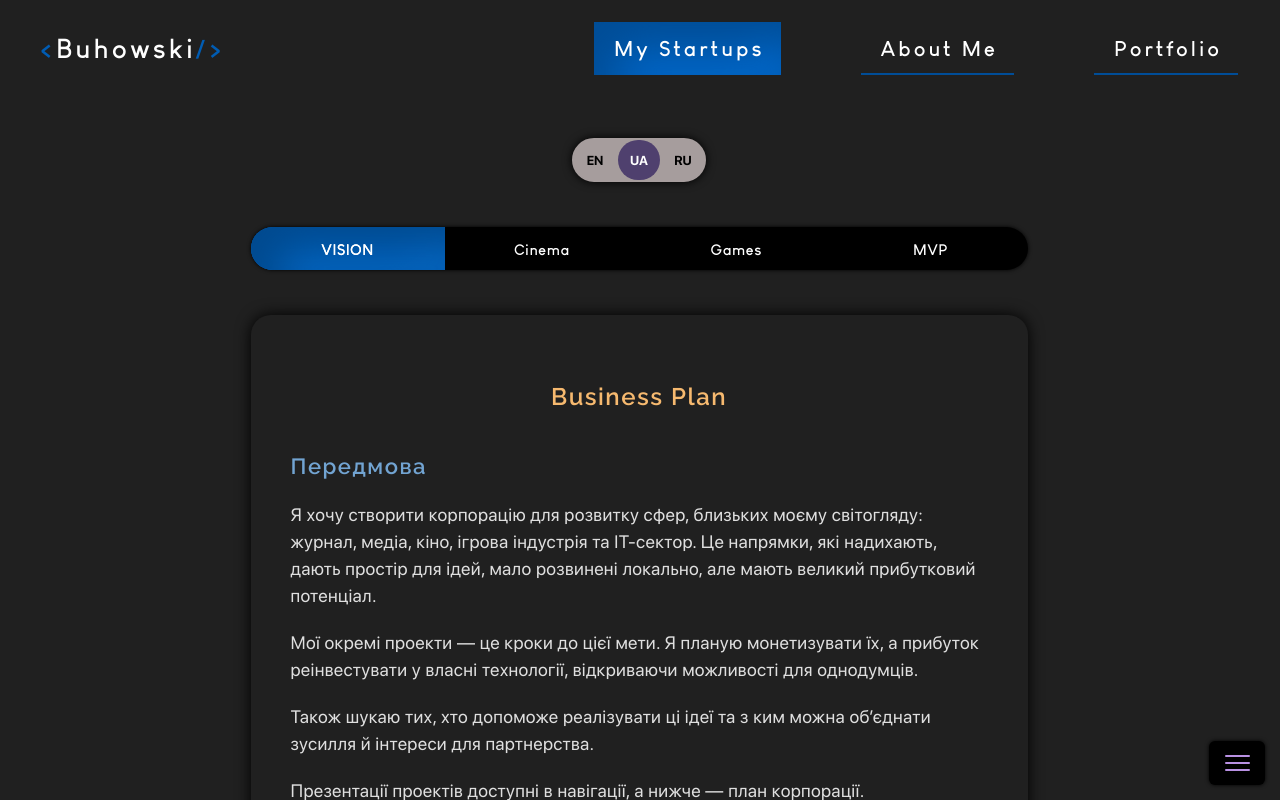
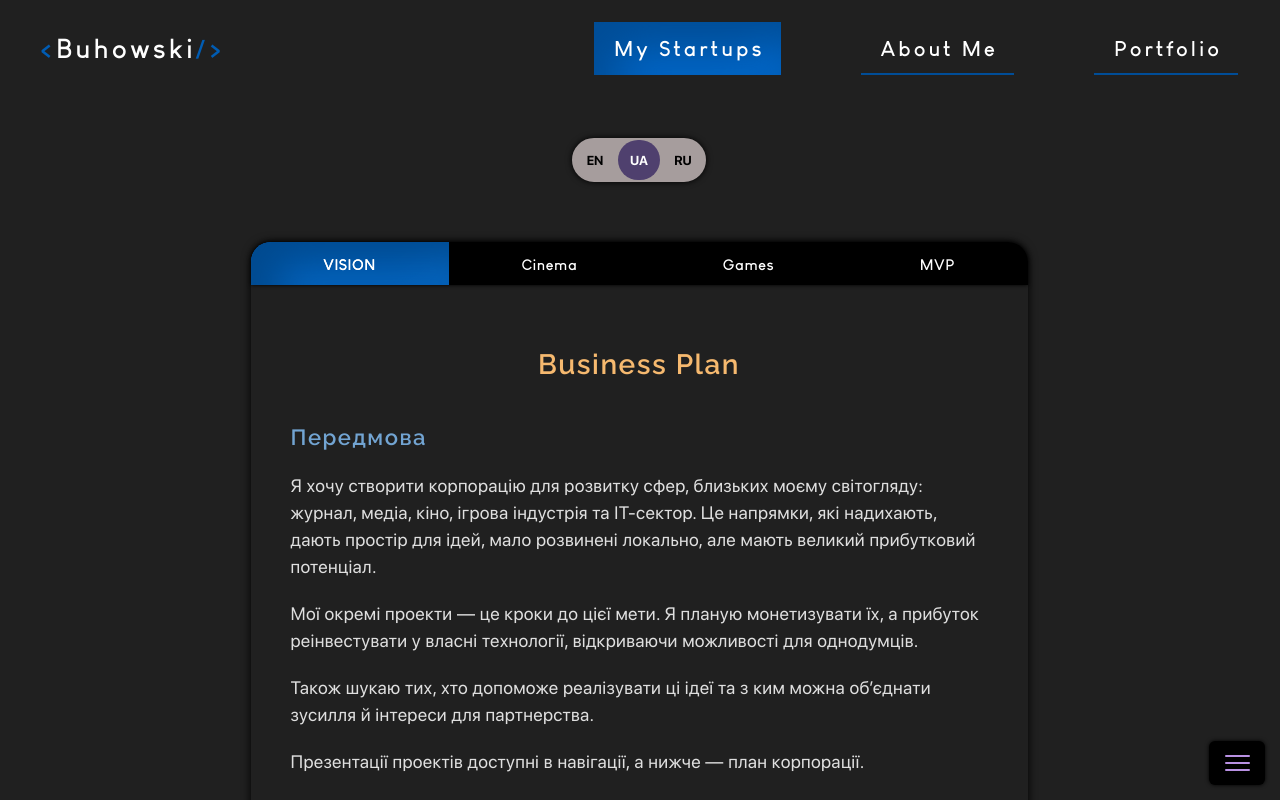
Before and after one commit to buhowski/react-typescript, a React (Create React App) app: page /vision in a window 1280 px wide. Built offline with nearby package versions, Linux system fonts and the light colour scheme.

Commit message:
qa design

```diff
--- a/src/pages/startups/Startups.scss
+++ b/src/pages/startups/Startups.scss
@@ -60,12 +60,11 @@
 }
 
 .idea-section {
-	background-color: $darken;
 	padding: 70px 40px 110px;
 	display: flex;
 	align-items: flex-start;
 	position: relative;
-	box-shadow: 0 0 15px #000000;
+	box-shadow: 0 0 10px #000000;
 	border-radius: 20px;
 
 	@include tabletBig {
@@ -92,7 +91,7 @@
 	position: relative;
 
 	@include tabletBig {
-		padding-top: 66px;
+		padding-top: 105px;
 		height: auto;
 		width: 100%;
 		flex-shrink: unset;
@@ -215,7 +214,7 @@
 	}
 }
 
-$nav-top: 5px;
+$nav-top: 2px;
 
 // StartupNavigation
 .startup-action {
@@ -229,7 +228,7 @@ $nav-top: 5px;
 			padding-top: $nav-top;
 			min-width: 100%;
 			border-radius: 0;
-			box-shadow: 0 3px 15px #000000;
+			box-shadow: 0 3px 10px #000000;
 		}
 
 		.idea-back {
@@ -261,20 +260,23 @@ $nav-top: 5px;
 	white-space: nowrap;
 	margin: 65px auto;
 	border-radius: 100px;
-	box-shadow: 0 0 10px #000000;
+	box-shadow: 0 0 6px #000000;
 	overflow: hidden;
 	padding-top: 0;
 	transition: 0.25s;
 
 	@include tabletBig {
+		border-radius: 20px 20px 0 0;
 		width: calc(100% - 80px);
 		max-width: 777px;
-		margin: 45px auto;
+		margin: 60px auto -43px;
 		box-shadow: 0 0 4px #000000;
 	}
 
 	@include mobile {
+		border-radius: 100px;
 		width: calc(100% - 30px);
+		margin-top: 35px;
 		margin-bottom: 10px;
 	}
 
@@ -287,9 +289,8 @@ $nav-top: 5px;
 		transition: color 0.25s;
 
 		@include tabletBig {
-			width: 100%;
 			flex-grow: 1;
-			padding: 13px 4px 11px;
+			padding: 13px 10px 11px;
 			font-size: 15px;
 			letter-spacing: 0.5px;
 		}
@@ -343,7 +344,7 @@ $nav-top: 5px;
 	overflow: hidden;
 	border: 2px solid $bg-color-lang;
 	gap: 2px;
-	box-shadow: 0 0 10px #000;
+	box-shadow: 0 0 6px #000;
 
 	// Debugging styles
 	// position: sticky;
@@ -354,8 +355,8 @@ $nav-top: 5px;
 		margin-top: 50px;
 	}
 
-	@include mobile {
-		margin-top: 25px;
+	@include tablet {
+		margin-top: 10px;
 	}
 
 	// .idea-lang__btn
@@ -446,7 +447,7 @@ $nav-top: 5px;
 
 		@include tabletBig {
 			margin-bottom: 40px;
-			font-size: 24px;
+			font-size: 28px;
 		}
 
 		+ h2 {
@@ -552,11 +553,14 @@ $nav-top: 5px;
 	}
 
 	p.description__has-em {
-		font-size: 15px;
 		font-weight: 300;
 
 		&:not(:first-of-type) {
 			margin-top: 10px;
+		}
+
+		+ h2 {
+			margin-top: 40px;
 		}
 	}
 
@@ -666,24 +670,14 @@ $nav-top: 5px;
 .idea-block__more {
 	@include navLink;
 	text-transform: uppercase;
-	padding: 16px 56px 14.5px 59px;
-	border-radius: 8px;
+	padding: 16px 60px 14.5px 63px;
+	border-radius: 10px;
 	transition: box-shadow 0.25s, text-shadow 0.25s, color 0.25s;
 	will-change: box-shadow;
-	box-shadow: 0 0 5px rgba($color: $black, $alpha: 0.8);
+	box-shadow: 0 0 4px rgba($black, 1);
 	background-color: #000000;
-	// background: linear-gradient(165deg, #000000 45%, #002840 100%);
-	// background-size: 220% 102%;
-	// background-position: 90% 0;
 
 	&::after {
-		// height: 100%;
-		// background: radial-gradient(circle, #002840 0%, #000000 100%);
-		// box-shadow: none;
-		// background-size: 280% 200%;
-		// opacity: 0;
-		// will-change: opacity, background-size;
-
 		display: none;
 	}
 
@@ -808,7 +802,7 @@ $nav-top: 5px;
 	position: relative;
 	overflow: hidden;
 	background-color: #000000;
-	box-shadow: 0 0 10px #000000;
+	box-shadow: 0 0 6px #000000;
 	border-radius: 0 0 10px 10px;
 	transition: transform 0.3s ease-in;
 
@@ -970,7 +964,7 @@ $nav-top: 5px;
 	padding: 13px;
 	border-radius: 10px;
 	background-color: rgba($textGrey, 0.4);
-	box-shadow: 0 0 10px #000000;
+	box-shadow: 0 0 6px #000000;
 	transition: 0.25s;
 
 	.chevron {
--- a/src/pages/startups/components/TableOfContent.scss
+++ b/src/pages/startups/components/TableOfContent.scss
@@ -63,7 +63,7 @@ $toc-hover-color: #fff;
 		display: flex;
 		align-items: center;
 		background-color: $black;
-		box-shadow: 0 2px 13px rgba($black, 1);
+		box-shadow: 0 0 6px rgba($black, 1);
 		border-radius: 10px 10px 0 0;
 		font-family: $LouisGeorgeCaf;
 		letter-spacing: 1.2px;
@@ -169,7 +169,7 @@ $toc-hover-color: #fff;
 	&__list {
 		background-color: $black;
 		border-radius: 0 0 10px 10px;
-		box-shadow: 0 2px 10px #000000;
+		box-shadow: 0 4px 6px #000000;
 		width: 100%;
 		max-height: 70dvh;
 		height: 0;
--- a/src/styles/_variables.scss
+++ b/src/styles/_variables.scss
@@ -20,7 +20,7 @@ $textGrey: #dfdfdf;
 $starYellow: #dfb842;
 
 $h1-title-color: #f6b96f;
-$subtitle-color: #a39d97;
+$subtitle-color: #a69898;
 $h2-title-color: #72a4d2;
 $h3-title-color: $titlePink;
 $toc-title-color: #b991e3;
```
